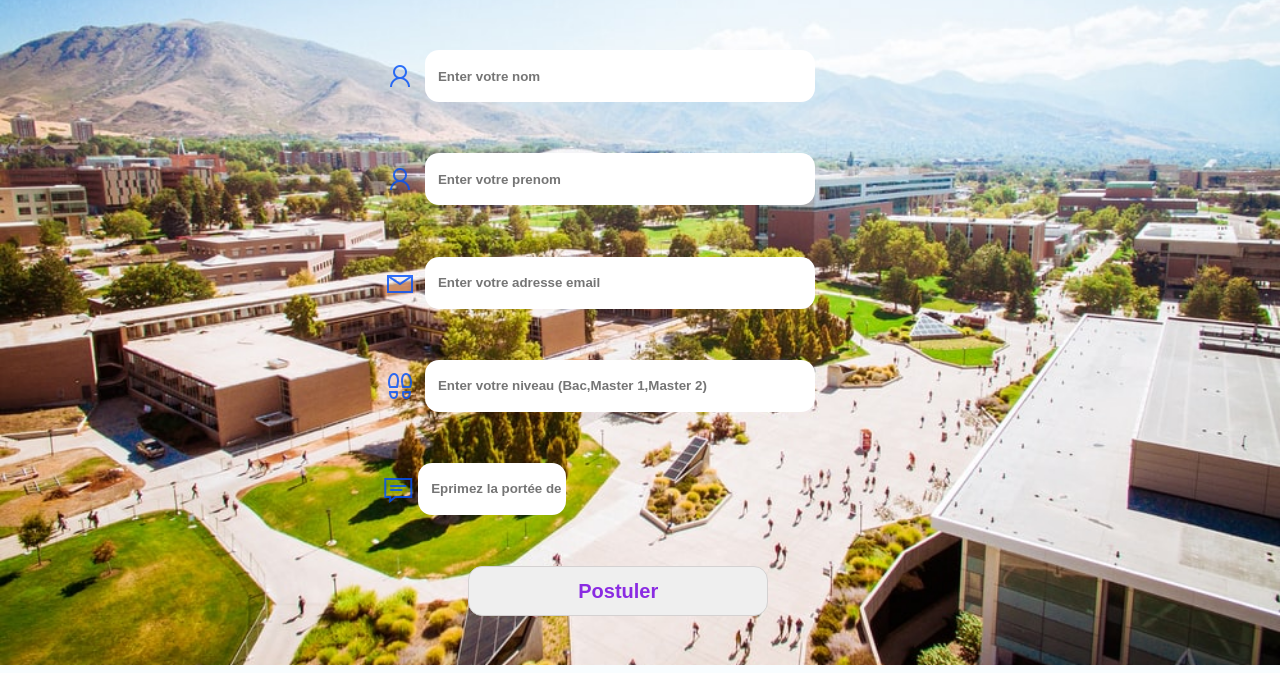
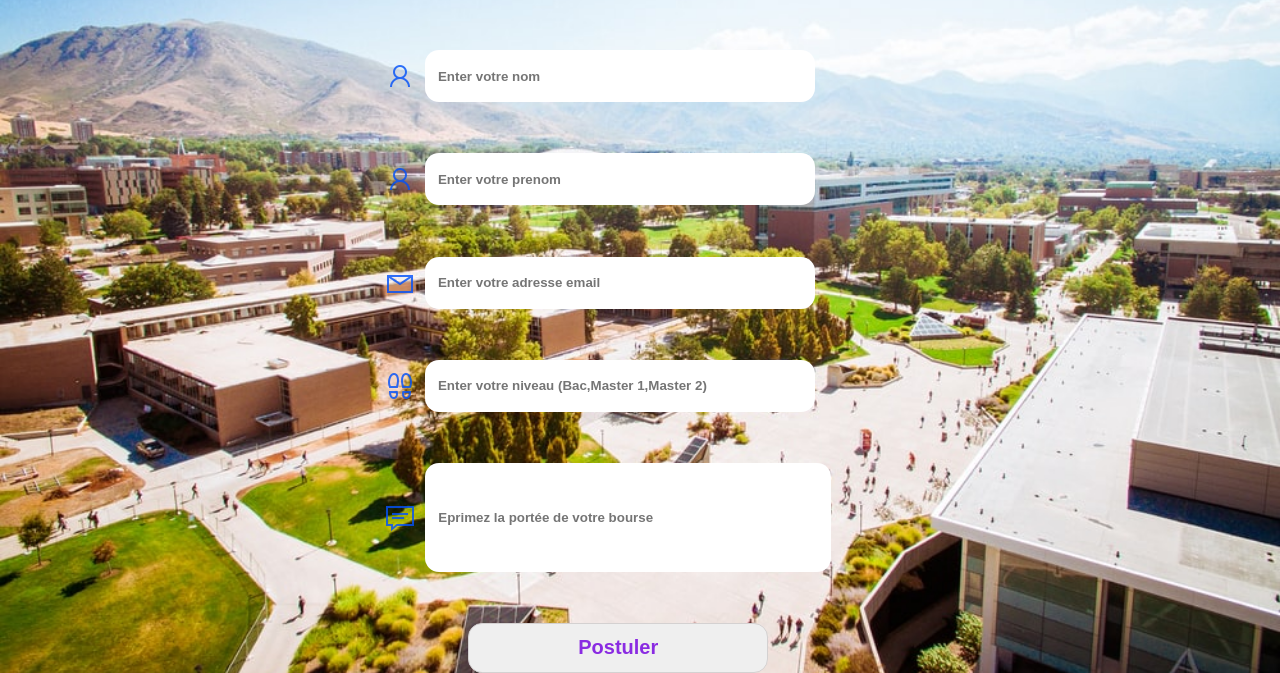
Before and after one commit to Miguel-Florian/iGenius-Academy, a PHP site: page /postuler.php in a window 1280 px wide. Shown: the part 135-808 px from the top of the page. Run offline with PHP 8.4, Linux system fonts and the light colour scheme.

Commit message:
update style sheet

```diff
--- a/css/postuler.css
+++ b/css/postuler.css
@@ -71,10 +71,11 @@ input[type="submit"]{
     font-weight: bold;
 }
 input[name="bourse"]{
-    width:10em;
+    width:30em;
+    height: 8em;
 }
 input[type="submit"]:hover{
-   color: rgb(0, 255, 85);
+    color: rgb(0, 255, 85);
     background-color: rgb(113, 112, 182);
 }
 input[type="password"]:focus,input[type="email"]:focus,input[type="text"]:focus{
```
